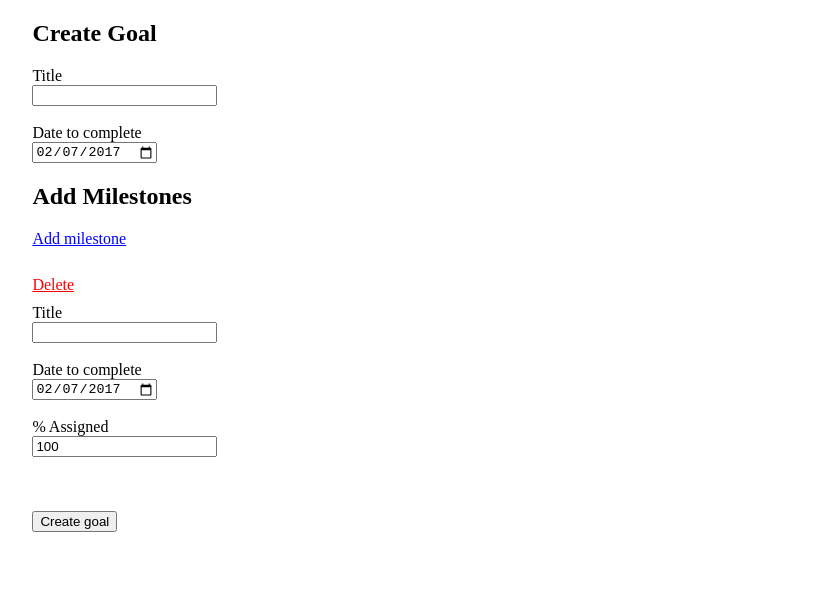
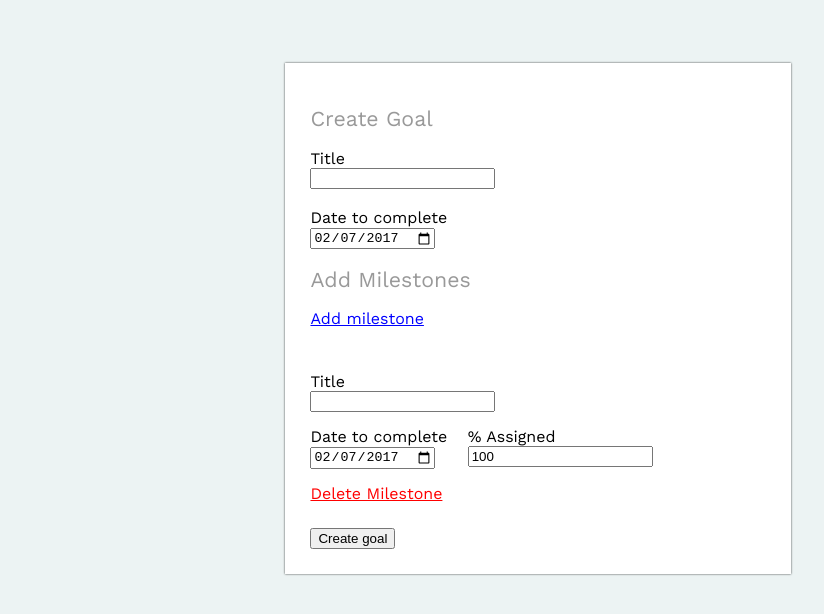
Before and after one commit to akelly09/Goal-Tracker, a website: page app/index.html at #!/createGoal in a window 1280 px wide. Shown: the whole page, without its empty margins (102-926 px from the left). Drawn offline with nearby package versions, Linux system fonts and the light colour scheme; some packages are replaced by stand-ins of ours.

Commit message:
Added some css stylings

```diff
--- a/app/components/goals/partial-create-goal.html
+++ b/app/components/goals/partial-create-goal.html
@@ -1,4 +1,4 @@
-<div style="margin-left:10%;">
+<div class="content">
 
   <h2> Create Goal </h2>
 
@@ -12,29 +12,35 @@
 
   <h2> Add Milestones </h2>
 
-  <div ng-click="addMilestone()" style="text-decoration:underline; color:blue"> Add milestone </div><br/>
+  <div ng-click="addMilestone()" class="milestoneBtn"> Add milestone </div><br/>
 
-  <li ng-repeat="milestone in goal.milestones" style="list-style: none;">
+  <li ng-repeat="milestone in goal.milestones">
 
-    <div style="margin:10px 0px;color:red;text-decoration: underline;" ng-click="deleteMilestone($index)"> Delete </div>
+    <div class="milestone">
 
+      <div>
         <div> Title </div>
         <input type="text" ng-model="milestone.title">
-    <br/>
+      </div>
 
-    <br/>
+      <div class="milestoneBlock">
         <div> Date to complete </div>
         <input type="date" ng-model="milestone.completeDate">
+      </div>
 
-    <br/><br/>
+      <div class="milestoneBlock">
         <div> % Assigned </div>
         <input type="number" ng-model="milestone.percentage">
+      </div>
+
+      <div class="deleteBtn" ng-click="deleteMilestone($index)"> Delete Milestone </div>
+
+    </div>
 
   </li>
 
 
   <!-- Create Goal -->
-  <br/><br/><br/>
   <input type="button" value="Create goal" ng-click="createGoal()">
 
 </div>
--- a/app/index.html
+++ b/app/index.html
@@ -9,7 +9,10 @@
   <script src="components/goals/goalsCtrl.js"></script>
   <script src="components/app.js"></script>
 
-  <head></head>
+  <head>
+    <link rel="stylesheet" href="styles.css">
+    <link href="https://fonts.googleapis.com/css?family=Work+Sans" rel="stylesheet">
+  </head>
 
   <body ng-app="GoalTracker" ng-controller="MainCtrl">
     <ui-view></ui-view>
--- /dev/null
+++ b/app/styles.css
@@ -0,0 +1,60 @@
+html{
+  background-color: #ECF3F3;
+}
+
+.content{
+  margin: 5% 30%;
+  padding: 2%;
+  box-shadow: 0px 0px 2px 0px rgba(0,0,0,0.75);
+  background-color: #FFF;
+}
+
+.milestoneBtn{
+  text-decoration:underline;
+  color:blue;
+  cursor: pointer;
+}
+
+li{
+  list-style: none;
+}
+
+.deleteBtn{
+  margin-right: 10px;
+  color:red;
+  text-decoration: underline;
+  cursor: pointer;
+}
+
+.navBtn{
+  text-decoration:none;
+  color:black;
+}
+
+.milestoneBlock{
+  display: inline-block;
+  margin: 15px;
+  margin-left: 0px;
+}
+
+.milestone{
+  margin: 25px 0px;
+}
+
+ul{
+  padding: 0px;
+}
+
+li a{
+  margin-right: 10px;
+}
+
+html{
+  font-family: 'Work Sans', sans-serif;
+}
+
+h2{
+  font-size: 16pt;
+  font-weight: normal;
+  color: #999;
+}
```
Also changed, not shown: app/components/goals/partial-edit-goal.html (+5 -4 lines), app/components/goals/partial-view-goal.html (+4 -0 lines), app/components/home/homeCtrl.js (+0 -28 lines), app/components/home/partial-home.html (+7 -3 lines), app/routes.js (+0 -29 lines). Lines whose indentation alone changed are shown as unchanged.
